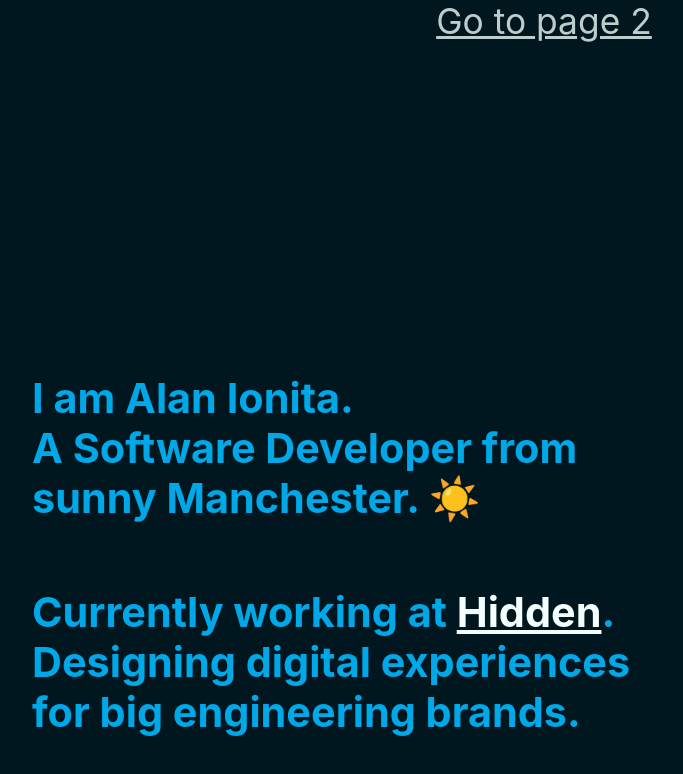
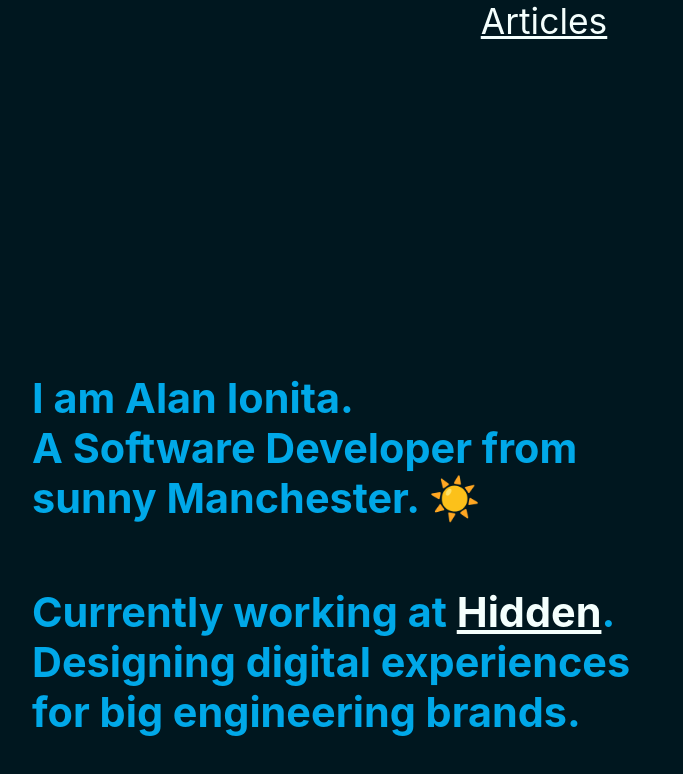
Before and after one commit to algaio/algaio.github.io, a Gatsby site: page / in a window 1280 px wide. Shown: the whole page, without its empty margins (96-779 px from the left). Built offline with nearby package versions, Linux system fonts and the light colour scheme; Gatsby itself is replaced by a stand-in of ours.

Commit message:
REFACTOR : Renamed page-2 to articles and made the correct linking in index

```diff
--- a/src/pages/index.js
+++ b/src/pages/index.js
@@ -9,8 +9,10 @@ import './index.scss';
 
 const IndexPage = () => (
   <main className="app">
-    <SEO title="Home" />
-    <Link to="/page-2/">Go to page 2</Link>
+    <header>
+      <SEO title="Home" />
+      <Link to="/articles/">Articles</Link>
+    </header>
     <section>
       {segmentsData.segments.map(segment => (
         <Segment data={segment} key={segment.id} />
```
Also changed, not shown: src/pages/articles.js (renamed from src/pages/page-2.js).
